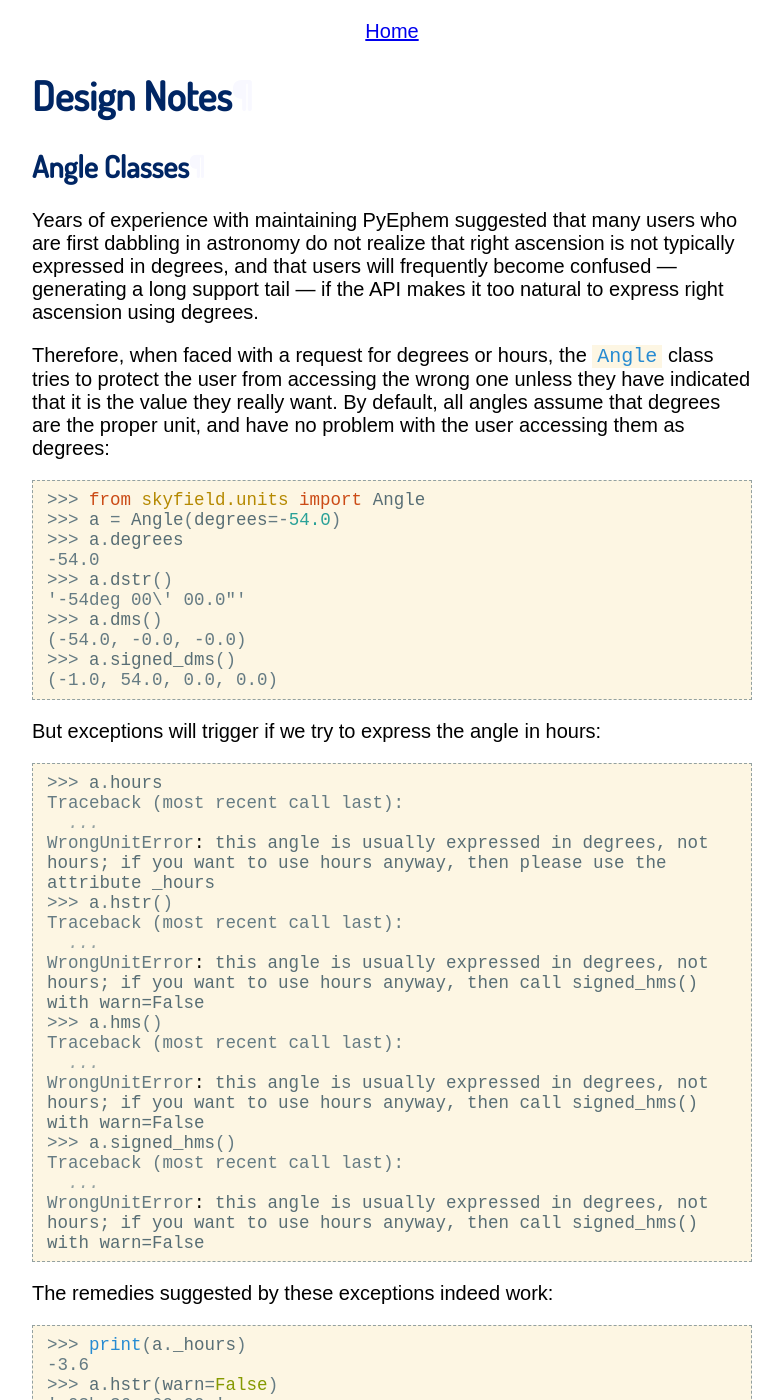
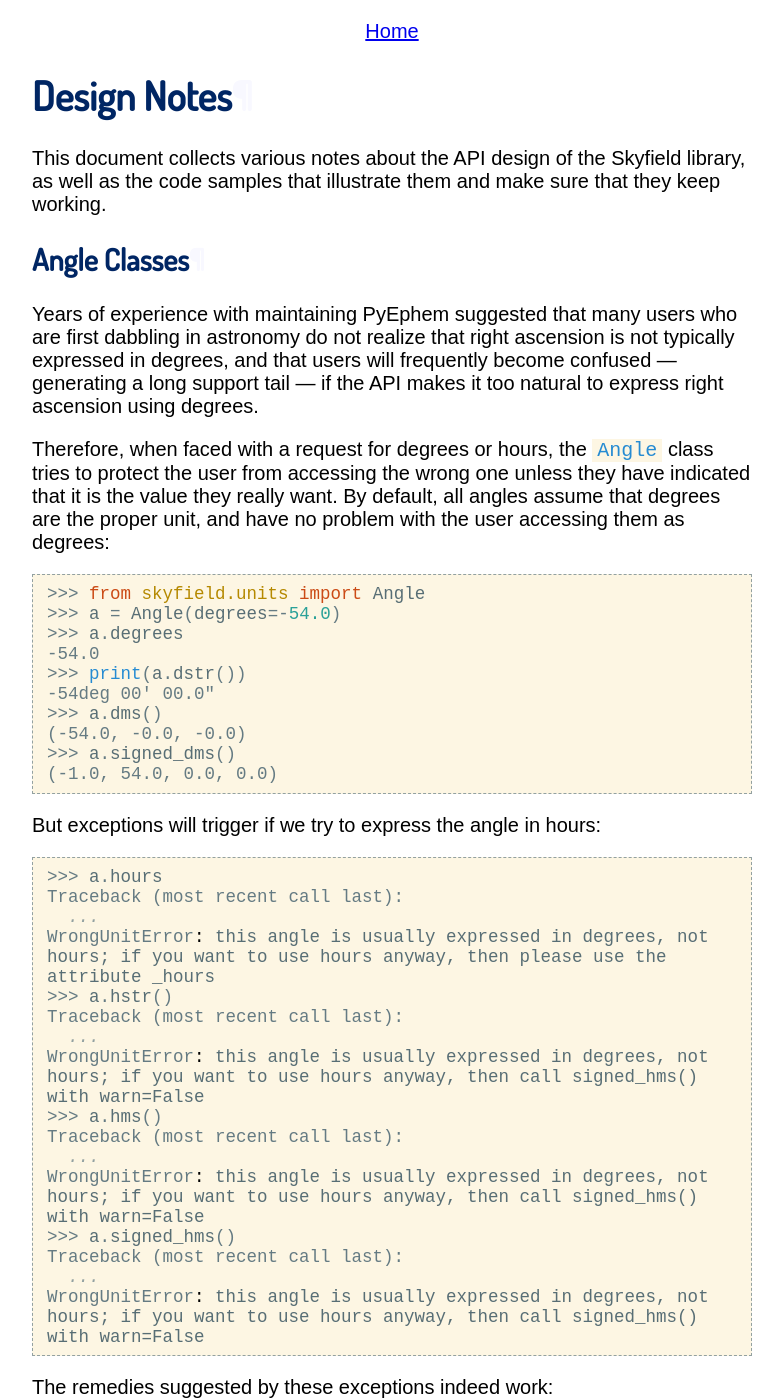
Before and after one commit to skyfielders/python-skyfield, a Sphinx documentation site: the page built from skyfield/documentation/design.rst, in a window 1280 px wide and 1400 px high. Shown: the whole window, without its empty margins (248-1031 px from the left). Built offline with Sphinx 7.4.7, drawn with Linux system fonts in a browser that asks for light colours; some of the changed text lies outside the part shown.

Commit message:
Use print() to avoid quotes and backslashes

```diff
--- a/skyfield/documentation/design.rst
+++ b/skyfield/documentation/design.rst
@@ -4,6 +4,11 @@
 ==============
 
 .. currentmodule:: skyfield.units
+
+This document collects various notes
+about the API design of the Skyfield library,
+as well as the code samples that illustrate them
+and make sure that they keep working.
 
 Angle Classes
 -------------
@@ -24,8 +29,8 @@
 >>> a = Angle(degrees=-54.0)
 >>> a.degrees
 -54.0
->>> a.dstr()
-'-54deg 00\' 00.0"'
+>>> print(a.dstr())
+-54deg 00' 00.0"
 >>> a.dms()
 (-54.0, -0.0, -0.0)
 >>> a.signed_dms()
@@ -54,8 +59,8 @@
 
 >>> print(a._hours)
 -3.6
->>> a.hstr(warn=False)
-'-03h 36m 00.00s'
+>>> print(a.hstr(warn=False))
+-03h 36m 00.00s
 >>> a.hms(warn=False)
 (-3.0, -36.0, -0.0)
 >>> a.signed_hms(warn=False)
@@ -68,8 +73,8 @@
 >>> a = Angle(degrees=-54.0, preference='hours')
 >>> print(a.hours)
 -3.6
->>> a.hstr()
-'-03h 36m 00.00s'
+>>> print(a.hstr())
+-03h 36m 00.00s
 >>> a.hms()
 (-3.0, -36.0, -0.0)
 >>> a.signed_hms()
@@ -96,8 +101,8 @@
 
 >>> a._degrees
 -54.0
->>> a.dstr(warn=False)
-'-54deg 00\' 00.0"'
+>>> print(a.dstr(warn=False))
+-54deg 00' 00.0"
 >>> a.dms(warn=False)
 (-54.0, -0.0, -0.0)
 >>> a.signed_dms(warn=False)
```
